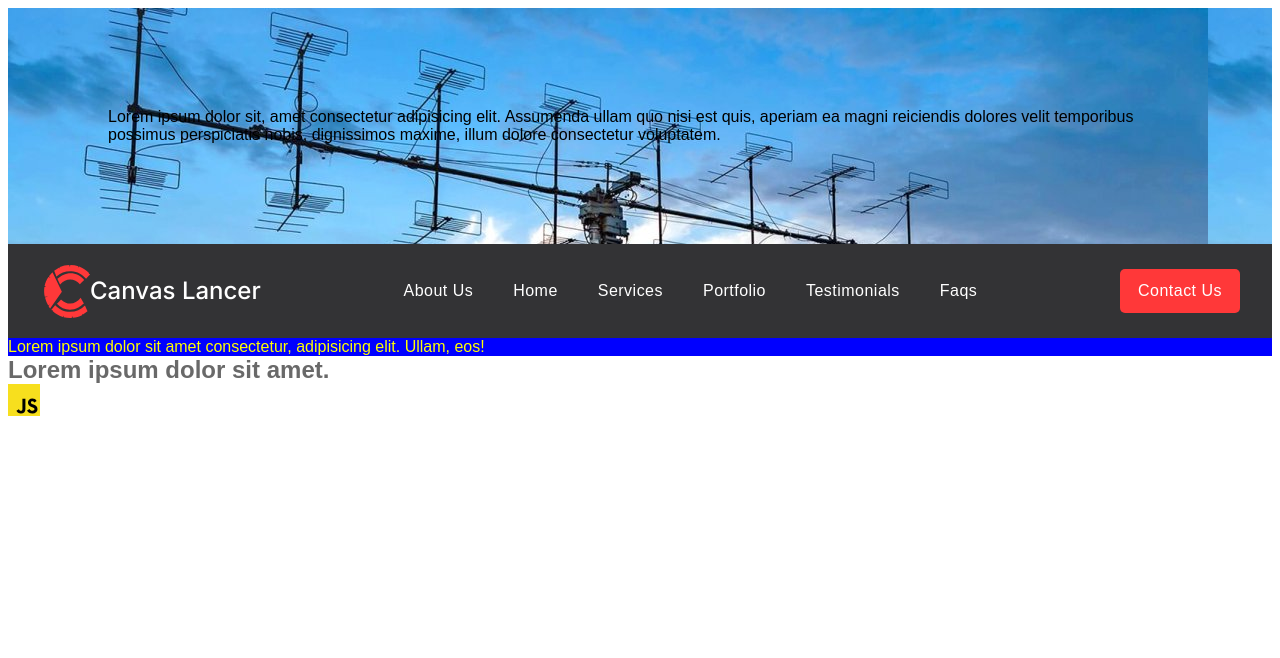
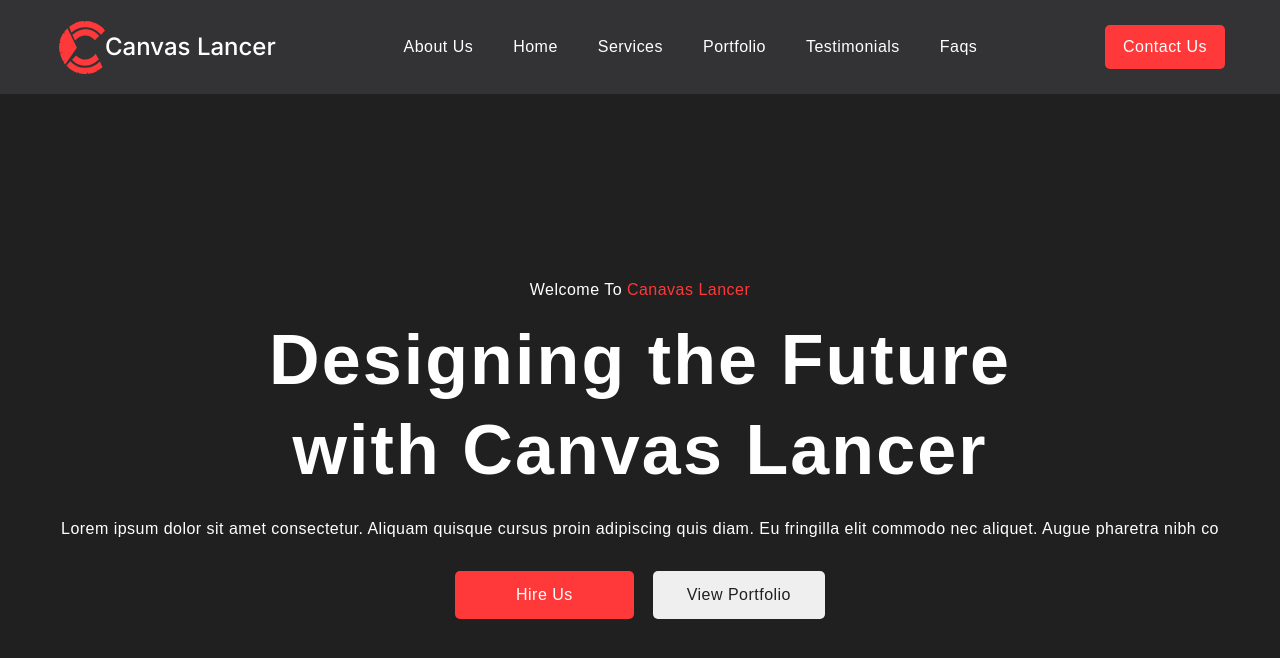
Before and after one commit to Vadyev/team-repo, a website built with Vite: page src/index.html in a window 1280 px wide. Built offline with nearby package versions, Linux system fonts and the light colour scheme.

Commit message:
update css

```diff
--- a/src/css/about.css
+++ /dev/null
@@ -1,8 +0,0 @@
-.about-section {
-  background-color: aqua;
-  background-image: url(/img/about.jpg);
-  padding: 100px 100px;
-}
-.about-text {
-  color: black;
-}
--- a/src/css/hero.css
+++ b/src/css/hero.css
@@ -1,6 +1,62 @@
-.hero-section {
-  background-color: blue;
+.hero {
+  background-color: var(--dark-color);
+  padding-top: 184px;
+  padding-bottom: 190px;
 }
-.hero-text {
-  color: yellow;
+
+.hero-subtitle {
+  font-size: 16px;
+  line-height: 1.5;
+  text-align: center;
+  letter-spacing: 0.03em;
+  color: var(--main-white);
+  margin-bottom: 14px;
 }
+.subtitle-accent {
+  color: var(--accent-color);
+}
+.hero-title {
+  font-size: 70px;
+  line-height: 1.28;
+  letter-spacing: 0.03em;
+  margin: 0 auto 22px auto;
+  color: var(--main-white);
+  width: 790px;
+  text-align: center;
+}
+.hero-deskr {
+  font-size: 16px;
+  line-height: 1.5;
+  text-align: center;
+  letter-spacing: 0.03em;
+  margin: 0 auto 30px auto;
+  color: var(--main-white);
+}
+.hero-list {
+  display: flex;
+  justify-content: center;
+  gap: 19px;
+}
+.accent-btn {
+  font-size: 16px;
+  line-height: 1.5;
+  text-align: center;
+  letter-spacing: 0.03em;
+  color: var(--main-white);
+  background-color: var(--accent-color);
+  border: none;
+  border-radius: 5px;
+}
+.hire-btn {
+  padding: 12px 61px;
+}
+.hero-second-btn {
+  font-size: 16px;
+  line-height: 1.5;
+  text-align: center;
+  letter-spacing: 0.03em;
+  color: var(--dark-color);
+  padding: 12px 34px;
+  border: none;
+  border-radius: 5px;
+}
--- a/src/css/styles.css
+++ b/src/css/styles.css
@@ -6,6 +6,5 @@
 */
 @import url('./reset.css');
 @import url('./base.css');
-@import url('./about.css');
 @import url('./header.css');
 @import url('./hero.css');
--- a/src/index.html
+++ b/src/index.html
@@ -11,17 +11,15 @@
       href="https://fonts.googleapis.com/css2?family=Inter:wght@500;600&family=Poppins:wght@300;400;700&display=swap"
       rel="stylesheet"
     />
+    <link
+      href="https://cdn.jsdelivr.net/npm/modern-normalize@1.1.0/modern-normalize.min.css"
+      rel="stylesheet"
+    />
     <link rel="stylesheet" href="./css/styles.css" />
   </head>
   <body>
-    <load src="partials/about.html" />
     <load src="partials/header.html" />
     <load src="partials/hero.html" />
-    <section>
-      <h1>Lorem ipsum dolor sit amet.</h1>
-      <!-- Path to images as from index.html file -->
-      <img src="./img/javascript.svg" alt="" />
-    </section>
 
     <script type="module" src="/main.js"></script>
   </body>
--- a/src/partials/about.html
+++ /dev/null
@@ -1,8 +0,0 @@
-<section class="about-section">
-  <p class="about-text">
-    Lorem ipsum dolor sit, amet consectetur adipisicing elit. Assumenda ullam
-    quo nisi est quis, aperiam ea magni reiciendis dolores velit temporibus
-    possimus perspiciatis nobis, dignissimos maxime, illum dolore consectetur
-    voluptatem.
-  </p>
-</section>
--- a/src/partials/hero.html
+++ b/src/partials/hero.html
@@ -1,5 +1,21 @@
-<section class="hero-section">
-  <p class="hero-text">
-    Lorem ipsum dolor sit amet consectetur, adipisicing elit. Ullam, eos!
-  </p>
+<section class="hero">
+  <div class="hero-container container">
+    <p class="hero-subtitle">
+      Welcome To <span class="subtitle-accent">Canavas Lancer</span>
+    </p>
+    <h1 class="hero-title">Designing the Future with Canvas Lancer</h1>
+    <p class="hero-deskr">
+      Lorem ipsum dolor sit amet consectetur. Aliquam quisque cursus proin
+      adipiscing quis diam. Eu fringilla elit commodo nec aliquet. Augue
+      pharetra nibh co
+    </p>
+    <ul class="hero-list list">
+      <li>
+        <button class="accent-btn hire-btn" type="button">Hire Us</button>
+      </li>
+      <li>
+        <button class="hero-second-btn" type="button">View Portfolio</button>
+      </li>
+    </ul>
+  </div>
 </section>
```
